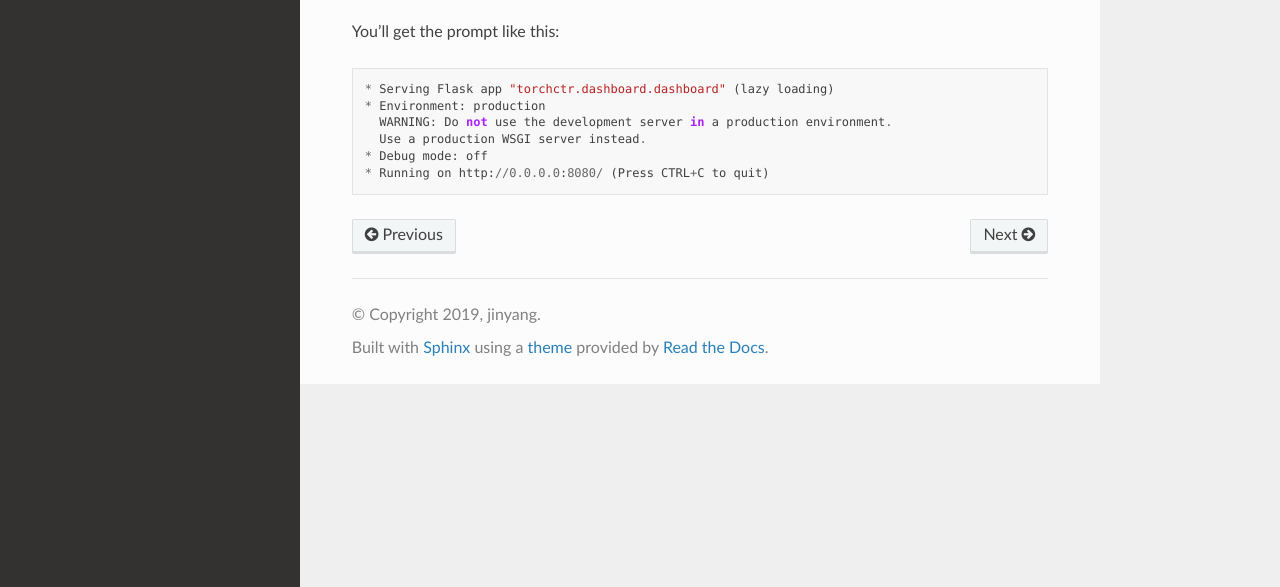
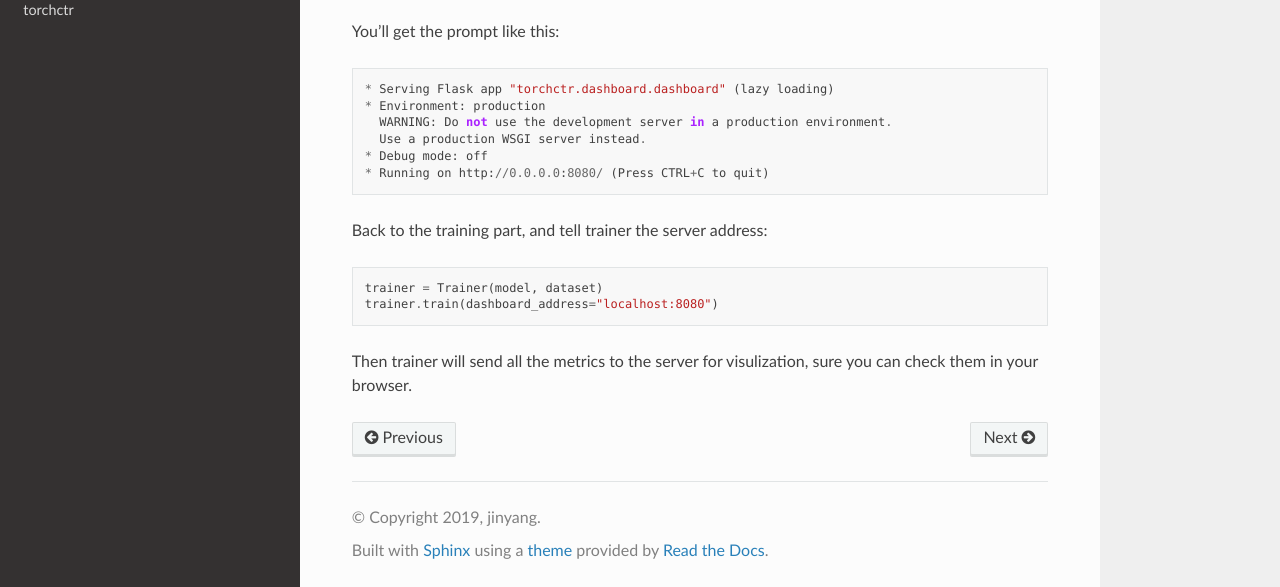
Before and after one commit to guokr/TorchCTR, a Sphinx documentation site: the page built from docs/source/visulization.rst, in a window 1280 px wide and 923 px high, cut to the strip 336-923 px from the top of the window. Built offline with Sphinx 7.4.7 and the Read the Docs theme 2.0.0, drawn with Linux system fonts in a browser that asks for light colours.

Commit message:
update doc

```diff
--- /dev/null
+++ b/docs/source/built_in_datasets.rst
@@ -0,0 +1,4 @@
+Buit-in Datasets
+================
+
+TorchCTR has some popular and well-known datasets for evaluation. We'll introduce them in details and you can built a custom dataset in the same way.
--- a/docs/source/quickstart.rst
+++ /dev/null
@@ -1,5 +0,0 @@
-Quickstart
-----------
-
-
-.. literalinclude:: ../../example.py
--- a/docs/source/visulization.rst
+++ b/docs/source/visulization.rst
@@ -18,3 +18,12 @@
      Use a production WSGI server instead.
    * Debug mode: off
    * Running on http://0.0.0.0:8080/ (Press CTRL+C to quit)
+
+Back to the training part, and tell trainer the server address:
+
+.. code-block:: python
+
+   trainer = Trainer(model, dataset)
+   trainer.train(dashboard_address="localhost:8080")
+
+Then trainer will send all the metrics to the server for visulization, sure you can check them in your browser.
```
Also changed, not shown: docs/source/index.rst (+1 -6 lines), 1 other file.
